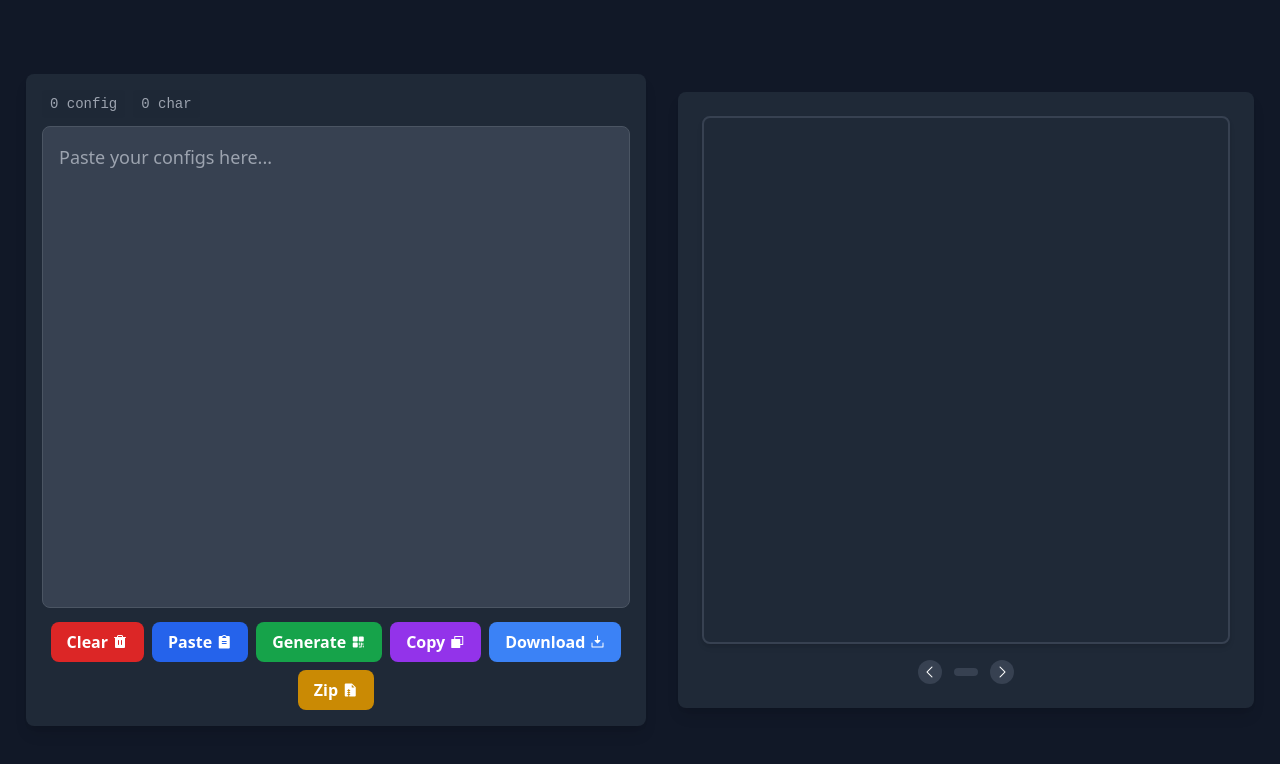
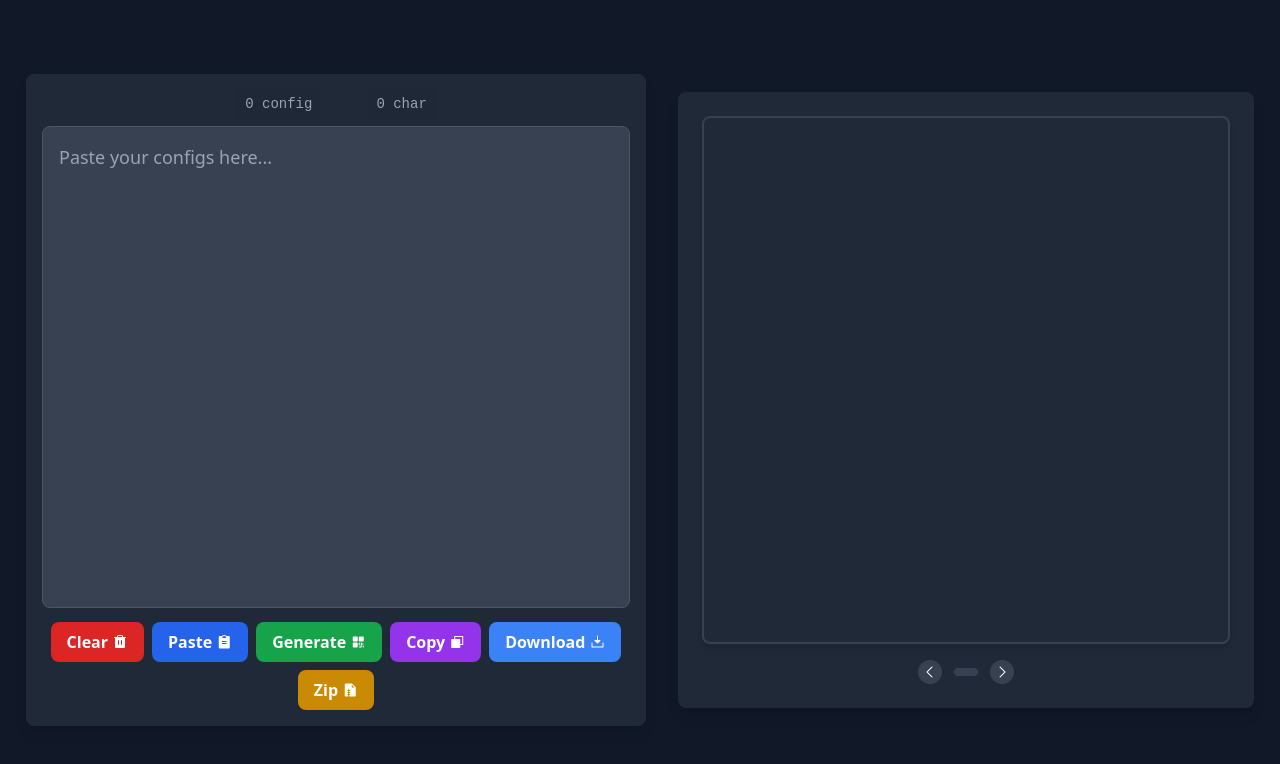
Before and after one commit to WhoisNeon/Config-To-QrCode, a plain HTML site: page index.html in a window 1280 px wide. Drawn offline with nearby package versions, Linux system fonts and the light colour scheme.

Commit message:
Update index.html

```diff
--- a/index.html
+++ b/index.html
@@ -25,11 +25,9 @@
         <div class="lg:w-1/2 space-y-6">
           <div class="bg-gray-800 p-4 rounded-lg shadow-lg">
             <!-- Config Info Display -->
-            <div class="flex justify-between text-sm text-gray-400 mb-2">
-              <div class="flex items-center gap-2">
-                <span id="config-counter">0 config</span>
-                <span id="char-counter">0 char</span>
-              </div>
+            <div class="flex items-center gap-12 justify-center text-sm text-gray-400 mb-2">
+                <span id="config-counter" class="bg-gray-700 px-2 py-1 rounded">0 config</span>
+                <span id="char-counter" class="bg-gray-700 px-2 py-1 rounded">0 char</span>
             </div>
 
             <!-- Main Textarea -->
```
